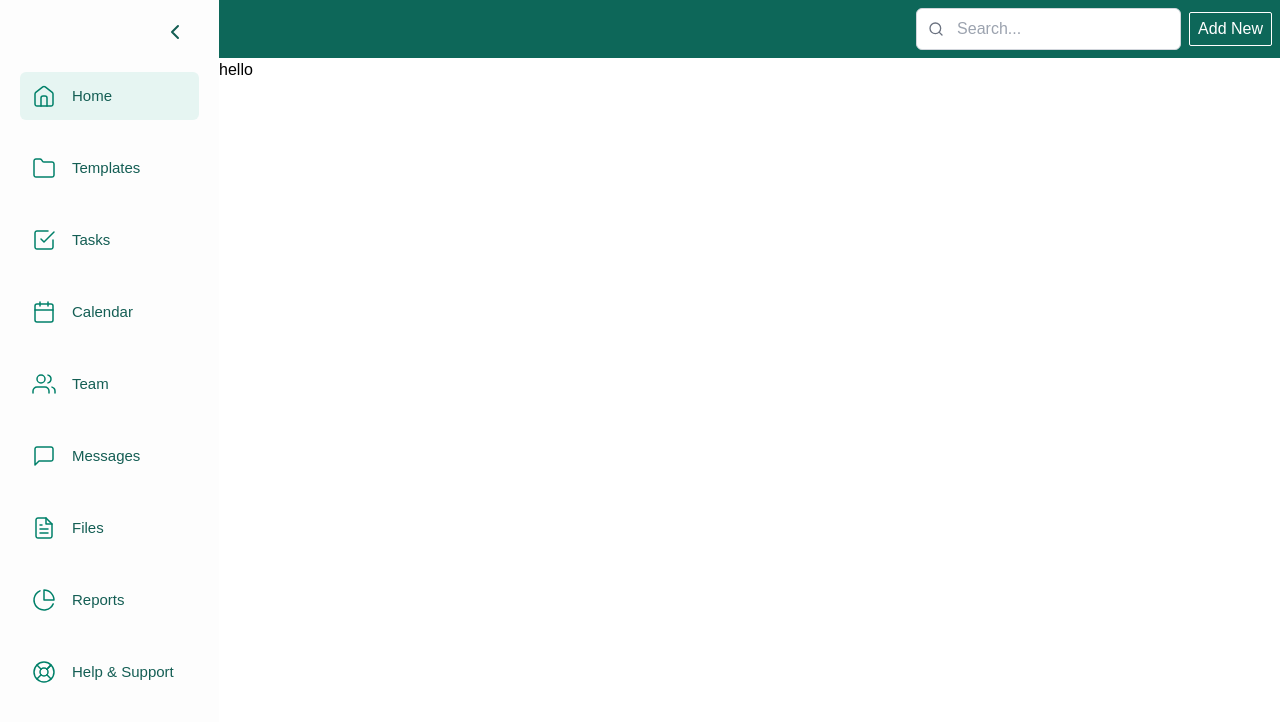
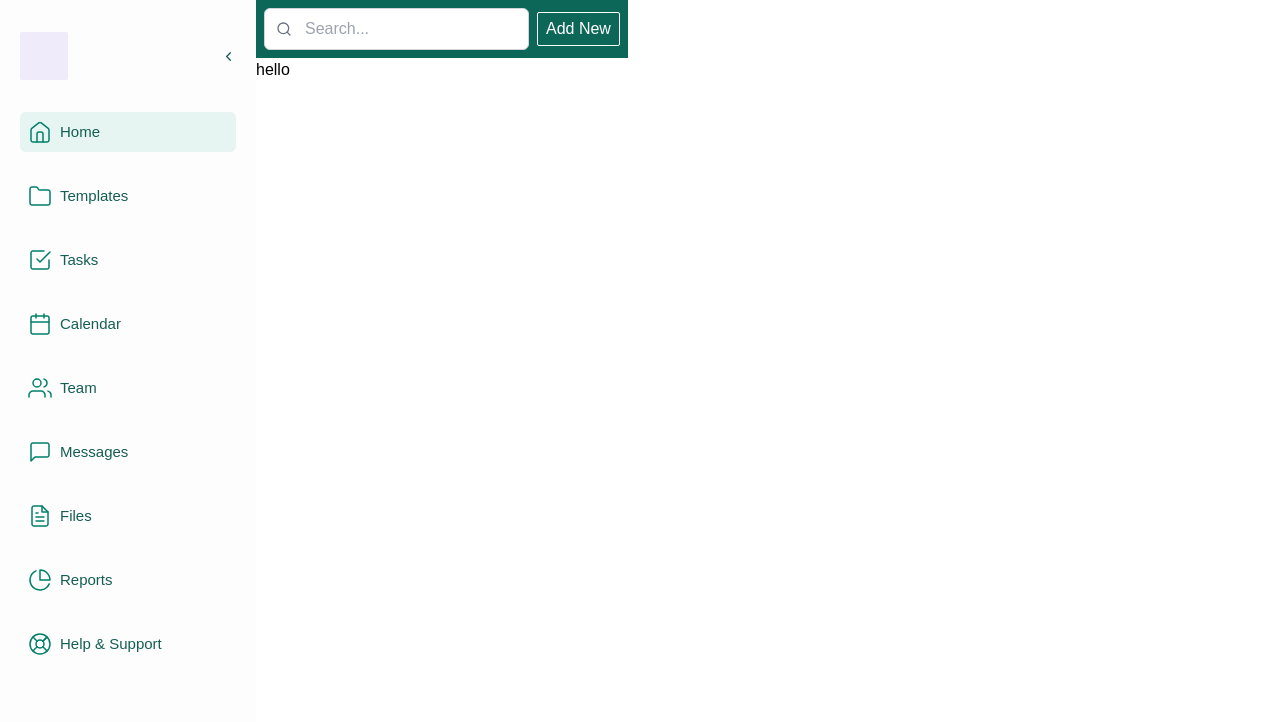
Before and after one commit to SarthakCentocode/marketing-tool, a Next.js app: page /dashboard in a window 1280 px wide. Both pictures are taken after a click on the button 33 px from the left and 32 px from the top of the page. Shown: the top 722 px of the page. Built offline with nearby package versions, Linux system fonts and the light colour scheme.

Commit message:
sidebar fixes

```diff
--- a/package.json
+++ b/package.json
@@ -9,6 +9,9 @@
     "lint": "next lint"
   },
   "dependencies": {
+    "@emotion/react": "^11.13.3",
+    "@emotion/styled": "^11.13.0",
+    "@mui/material": "^6.1.4",
     "next": "14.2.15",
     "react": "^18.3.1",
     "react-dom": "^18",
--- a/src/app/templates/page.tsx
+++ b/src/app/templates/page.tsx
@@ -1,4 +1,3 @@
-<<<<<<< Updated upstream
 import Card from "@/components/card";
 
 export default function Templates() {
@@ -45,37 +44,3 @@ export default function Templates() {
         </>
       )
 }
-
-=======
-export default function Templates() {
-  return (
-    <>
-      <div className="bg-[#E6F2F0] h-full w-full p-6">
-        <div className="grid grid-cols-12 gap-2">
-          <div className="col-span-3 pe-3">
-            {Array(8)
-              .fill(0)
-              .map((_, index) => (
-                <div
-                  key={index}
-                  className={`mb-4 py-2 px-3 flex  justify-between items-center w-full ${
-                    index == 0 && "bg-[#F8FDFC]"
-                  } rounded-xl`}
-                >
-                  <h4 className="text-[15px]">Promotional</h4>
-                  <h4 className=" bg-[#008069] text-[15px] rounded-2xl font-bold px-3 text-white ">
-                    12
-                  </h4>
-                </div>
-              ))}
-            <h4 className="text-[15px] text-[#888282] ">More</h4>
-          </div>
-          <div className="col-span-8">
-            <h1>hello</h1>
-          </div>
-        </div>
-      </div>
-    </>
-  );
-}
->>>>>>> Stashed changes
--- a/src/components/Sidebar.tsx
+++ b/src/components/Sidebar.tsx
@@ -89,35 +89,39 @@ const Sidebar: React.FC<SidebarProps> = ({ children }) => {
   };
 
   return (
-    <div className="flex">
+    <div className="flex h-screen relative ">
       <div
-        className={`bg-[#fdfdfd] text-white h-screen p-5 pt-8 ${
-          isOpen ? "w-64" : "w-20"
-        } duration-300 relative`}
+        className={`bg-[#fdfdfd] text-white  p-5 pt-8 ${
+          isOpen ? "w-[20%]" : "w-[5%]"
+        } duration-300 fixed z-10 top-0 left-0 h-full `}
       >
-        <button
-          onClick={toggleSidebar}
-          className="absolute top-5 right-8 text-[#145E54] text-2xl"
-        >
-          {/* Toggle between FiMenu and FiChevronLeft */}
-          {isOpen ? <FiChevronLeft /> : <FiMenu />}
-        </button>
+        <div className="flex justify-between items-center mb-8">
+          {isOpen && (
+            <div className="rounded-sm h-[48px] w-[48px] bg-[#EFEBFA]"></div>
+          )}
+          <button
+            onClick={toggleSidebar}
+            className="  text-[#145E54] text-[15px]"
+          >
+            {isOpen ? <FiChevronLeft /> : <FiMenu />}
+          </button>
+        </div>
 
-        <div className="flex flex-col mt-10 space-y-6">
+        <div className="flex flex-col mb-6 overflow-y-auto space-y-6">
           {navigation.map((item) => (
             <Link
               key={item.name}
               href={item.route}
               onClick={() => setSelectedRoute(item.route)}
               className={`flex items-center text-[15px] text-[#145E54] hover:bg-[#145E54] hover:text-white ${
-                isOpen && "py-3 px-3"
+                isOpen && "p-2"
               } rounded-md ${
                 selectedRoute === item.route ? "bg-[#E6F5F2]" : ""
               }`}
             >
               <Image src={item.icon} alt={item.name} width={24} height={24} />
               <span
-                className={`ml-4 ${
+                className={`ml-2 ${
                   isOpen ? "inline-block" : "hidden"
                 } transition-all duration-200`}
               >
@@ -128,9 +132,9 @@ const Sidebar: React.FC<SidebarProps> = ({ children }) => {
         </div>
       </div>
 
-      <div className=" w-screen h-screen overflow-y-auto ">
-        <div className="bg-[#0D6759] p-2">
-          <div className=" flex justify-end items-center">
+      <div className={`relative ${isOpen ? "ms-[20%]" : "ms-[5%]"}`}>
+        <div className="bg-[#0D6759] p-2 sticky top-0 w-">
+          <div className=" flex justify-end items-center overflow-y-auto">
             <div className="relative">
               <input
                 type="text"
@@ -147,7 +151,7 @@ const Sidebar: React.FC<SidebarProps> = ({ children }) => {
           </div>
         </div>
 
-        <div className="h-full w-full ">{children}</div>
+        <div className="h-full w-full overflow-y">{children}</div>
       </div>
     </div>
   );
```
Also changed, not shown: 1 other file (tests, documents, lock files or other folders).
